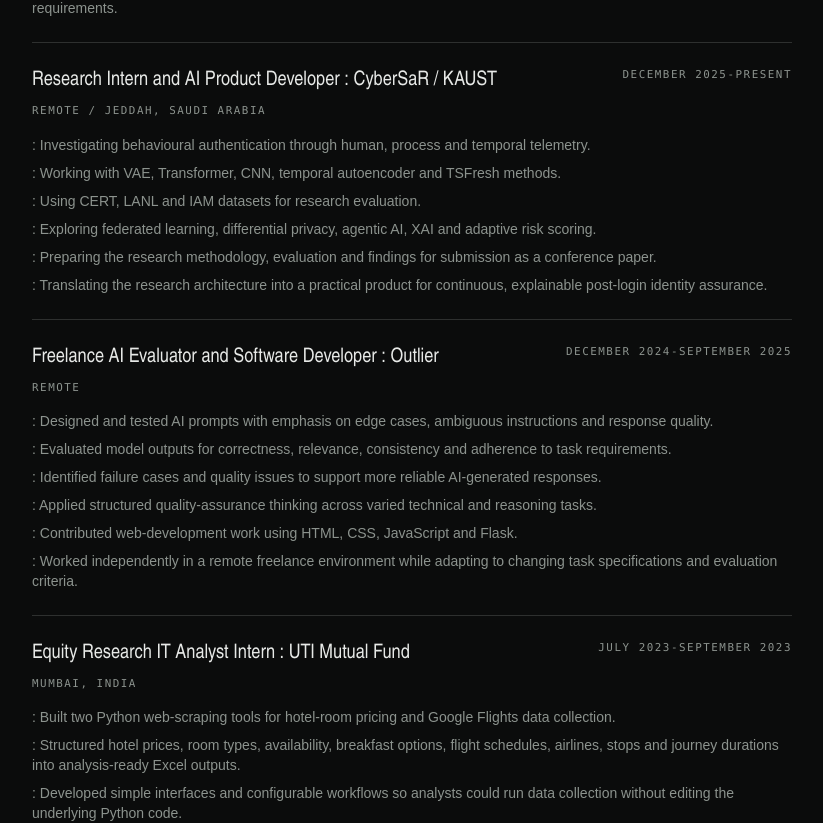
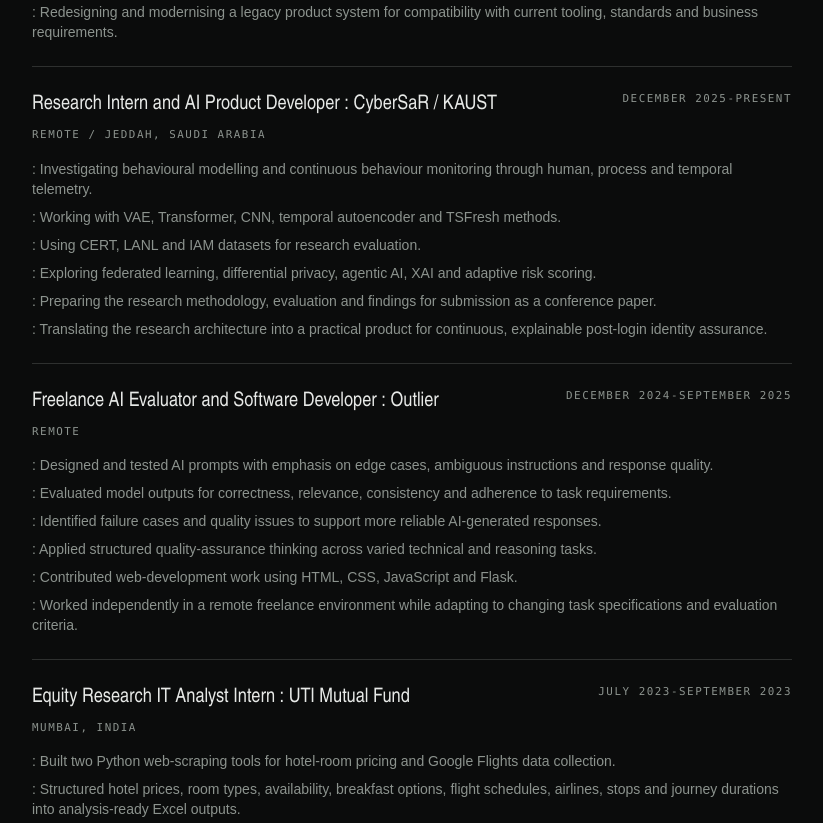
Before and after one commit to AyeshaRahman2002/portfolio, a Next.js app: page /cv in a window 1280 px wide. Shown: the part 1115-1938 px from the top of the page, without its empty margins (360-1183 px from the left). Built offline with nearby package versions, Linux system fonts and the light colour scheme; no server answers.

Commit message:
Unify all project case study pages

```diff
--- a/app/about/page.tsx
+++ b/app/about/page.tsx
@@ -15,7 +15,7 @@
 ] as const;
 
 const interests = [
-  ['01', 'AI in cybersecurity', 'Adaptive detection, behavioural identity and intelligent defence.'],
+  ['01', 'AI in cybersecurity', 'Behavioural modelling, continuous behaviour monitoring, adaptive detection and intelligent defence.'],
   ['02', 'Zero-trust privacy', 'Continuous verification with privacy-preserving learning.'],
   ['03', 'Agentic AI', 'Inspectable agents that plan, coordinate and act responsibly.'],
   ['04', 'AI in finance', 'Forecasting, risk intelligence and evidence-led decisions.'],
@@ -30,7 +30,7 @@
   const item = chapters[chapter];
   return <article className="page about-engineer">
     <header className="about-engineer__hero">
-      <div><p className="eyebrow">ABOUT / ENGINEER PROFILE</p><h1>Curiosity,<br/>made rigorous.</h1><p>I am Ayesha Rahman, an AI and machine learning engineer specialising in cybersecurity, trustworthy AI and privacy-aware systems.</p><div className="profile-facts"><span><b>02</b> AI DEGREES</span><span><b>81%</b> DISSERTATION</span><span><b>04</b> COUNTRIES</span><span><b>25+</b> BUILDS</span></div></div>
+      <div><p className="eyebrow">ABOUT / ENGINEER PROFILE</p><h1>Curiosity,<br/>made rigorous.</h1><p>I am Ayesha Rahman, an AI and machine learning engineer specialising in cybersecurity, behavioural modelling, continuous behaviour monitoring and privacy-aware systems.</p><div className="profile-facts"><span><b>02</b> AI DEGREES</span><span><b>81%</b> DISSERTATION</span><span><b>04</b> COUNTRIES</span><span><b>25+</b> BUILDS</span></div></div>
       <figure><Image src={SITE_CONFIG.portrait!} alt="Ayesha Rahman at her University of Leeds graduation" fill priority sizes="(max-width: 760px) 100vw, 42vw"/><span>AYESHA_RAHMAN.JPG / VERIFIED</span></figure>
     </header>
     <section className="about-console">
--- a/app/cv/page.tsx
+++ b/app/cv/page.tsx
@@ -7,7 +7,7 @@
   return (
     <article className="page max-w-5xl">
       <header className="section !pt-0 border-b border-[var(--border-strong)]"><p className="eyebrow">CURRICULUM VITAE</p><h1 className="section-title mt-8">{PERSONAL_INFO.name}</h1><p className="mt-5 font-mono text-xs">AI / MACHINE LEARNING ENGINEER · JEDDAH, SAUDI ARABIA</p>{hasPdf && <a href={withBasePath('/documents/Ayesha_Rahman_CV.pdf')} download className="text-link mt-8 inline-block">Download PDF ↧</a>}</header>
-      <CVSection title="PROFILE"><p>AI and machine learning engineer with an MEng in Computer Science with Artificial Intelligence, specialising in secure and scalable AI systems across cybersecurity, cloud infrastructure, fintech and data-driven applications. Experienced in production machine learning pipelines, privacy-preserving learning, federated learning, anomaly detection, secure APIs and cloud platforms. Current work spans CyberSaR / KAUST research and AI and software engineering at Palmate Technology.</p></CVSection>
+      <CVSection title="PROFILE"><p>AI and machine learning engineer with an MEng in Computer Science with Artificial Intelligence, specialising in secure and scalable AI systems across cybersecurity, cloud infrastructure, fintech and data-driven applications. Experienced in behavioural modelling, continuous behaviour monitoring, behavioural telemetry, production machine learning pipelines, privacy-preserving learning, federated learning, anomaly detection, secure APIs and cloud platforms. Current work spans CyberSaR / KAUST research and AI and software engineering at Palmate Technology.</p></CVSection>
       <CVSection title="EXPERIENCE">{EXPERIENCE.map(e=><div key={e.id} className="border-t border-[var(--border-subtle)] py-6"><div className="flex flex-wrap justify-between gap-2"><h3 className="text-xl">{e.role} : {e.organization}</h3><span className="eyebrow">{e.period}</span></div><p className="eyebrow mt-2">{e.location}</p><ul className="mt-4 space-y-2 text-sm text-[var(--text-muted)]">{e.focus.map(f=><li key={f}>: {f}</li>)}</ul></div>)}</CVSection>
       <CVSection title="EDUCATION">{EDUCATION.map(e=><div key={e.degree} className="border-t border-[var(--border-subtle)] py-6"><h3 className="text-xl">{e.degree}</h3><p className="mt-2 text-sm">{e.institution} · {e.period} · {e.grade}</p></div>)}</CVSection>
       <CVSection title="SELECTED PROJECTS">{FEATURED_ENGINEERING_PROJECTS.map(project=><div key={project.slug} className="border-t border-[var(--border-subtle)] py-5"><h3 className="text-lg">{project.title}</h3><p className="mt-2 text-sm text-[var(--text-muted)]">{project.purpose}</p></div>)}</CVSection>
--- a/app/work/[slug]/page.tsx
+++ b/app/work/[slug]/page.tsx
@@ -46,6 +46,7 @@
         summary={project.purpose}
         steps={steps}
         links={links.map(link => ({ ...link, href: withBasePath(link.href) }))}
+        active={project.id === 'zero-trust-ai'}
       />
     </article>
   );
--- a/components/EngineerCommandCenter.tsx
+++ b/components/EngineerCommandCenter.tsx
@@ -20,9 +20,9 @@
     key: 'security', label: 'Cybersecurity', command: 'inspect --discipline cybersec', code: 'SEC-02',
     title: 'Trust should continue after login.',
     description: 'My specialism connects AI with cybersecurity: behavioural identity, continuous authentication, adaptive risk and privacy-preserving learning.',
-    skills: ['Zero trust', 'Behavioural identity', 'Anomaly detection', 'Federated learning', 'Differential privacy'],
+    skills: ['Zero trust', 'Behavioural modelling', 'Behaviour monitoring', 'Behavioural identity', 'Anomaly detection', 'Federated learning', 'Differential privacy'],
     implementations: [
-      ['POST-LOGIN TRUST', 'Modelled behavioural, process and temporal telemetry so identity evidence can evolve throughout a session.'],
+      ['POST-LOGIN TRUST', 'Built behavioural models from human, process and temporal telemetry for continuous behaviour monitoring, so identity evidence can evolve throughout a session.'],
       ['PRIVACY LAYER', 'Investigated federated learning and differential privacy for learning across organisations without centralising raw data.'],
       ['AUDITABLE RISK', 'Combined anomaly evidence, adaptive scoring and explainability to support reviewable security decisions.'],
     ],
@@ -69,7 +69,7 @@
       <div className="command-center__main">
         <div className="terminal-kicker"><span>ayesha@portfolio:~$</span> ./introduce --professional</div>
         <h1>AI &amp; ML<br/>Engineer<span className="accent-dot">.</span></h1>
-        <p className="command-center__position">Specialising in <strong>AI for cybersecurity</strong>, trustworthy machine learning and privacy-aware intelligent systems.</p>
+        <p className="command-center__position">Specialising in <strong>AI for cybersecurity</strong>, behavioural modelling, continuous behaviour monitoring and privacy-aware intelligent systems.</p>
         <p className="interaction-hint"><span>INTERACTIVE</span> Select a discipline to inspect the profile</p>
         <div className="discipline-tabs" role="tablist" aria-label="Engineering disciplines">
           {profiles.map((item, index) => <button key={item.key} type="button" role="tab" aria-selected={active === index} onClick={() => setActive(index)} onKeyDown={event => { if (event.key === 'ArrowRight') setActive((active + 1) % profiles.length); if (event.key === 'ArrowLeft') setActive((active + profiles.length - 1) % profiles.length); }}><span>0{index + 1}</span>{item.label}<i aria-hidden="true" /></button>)}
--- a/components/EngineerIndex.tsx
+++ b/components/EngineerIndex.tsx
@@ -28,8 +28,8 @@
     <section className="project-switcher">
       <header><p className="eyebrow">02 / SELECTED SYSTEMS</p><span>{String(selected + 1).padStart(2,'0')} / {String(projects.length).padStart(2,'0')}</span></header>
       <div className="project-switcher__body">
-        <nav aria-label="Select a featured project">{projects.map((item,index) => <button key={item.id} type="button" aria-pressed={selected === index} onClick={() => setSelected(index)}><span>{item.number}</span><b>{item.title}</b></button>)}</nav>
-        <article key={project.id}>
+        <nav aria-label="Select a featured project">{projects.map((item,index) => <button key={item.id} type="button" aria-pressed={selected === index} data-active-research={item.id === 'zero-trust-ai' || undefined} onClick={() => setSelected(index)}><span>{item.number}</span><b>{item.title}</b></button>)}</nav>
+        <article key={project.id} className={project.id === 'zero-trust-ai' ? 'project-switcher__active-research' : undefined}>
           <div className="project-switcher__visual"><Image src={visual} alt="" fill sizes="(max-width: 760px) 100vw, 55vw" /></div>
           <div className="project-switcher__copy"><p className="eyebrow">{project.category}</p><h2>{project.title}</h2><p>{project.purpose}</p><div>{project.technologies.slice(0,5).map(item => <span key={item}>{item}</span>)}</div><Link href={`/work/${project.slug}`}>OPEN CASE STUDY <b>↗</b></Link></div>
         </article>
@@ -37,6 +37,6 @@
     </section>
 
     <section className="route-panel"><p className="eyebrow">03 / NAVIGATE</p><div>{routes.map(route => <Link href={route.href} key={route.key}><span>{route.command}</span><h3>{route.label}</h3><p>{route.note}</p><b>↗</b></Link>)}</div></section>
-    <section className="engineer-cta"><p>Interested in trustworthy AI, cybersecurity or production ML?</p><a href={`mailto:${SITE_CONFIG.email}`}>START A CONVERSATION ↗</a></section>
+    <section className="engineer-cta"><p>Interested in behavioural modelling, continuous behaviour monitoring, trustworthy AI or production ML?</p><a href={`mailto:${SITE_CONFIG.email}`}>START A CONVERSATION ↗</a></section>
   </div>;
 }
--- a/components/projects/ProjectTerminalDive.tsx
+++ b/components/projects/ProjectTerminalDive.tsx
@@ -21,6 +21,7 @@
   steps,
   links,
   backHref = '/archive',
+  active = false,
 }: {
   title: string;
   meta: string;
@@ -28,6 +29,7 @@
   steps: TerminalDiveStep[];
   links: TerminalDiveLink[];
   backHref?: string;
+  active?: boolean;
 }) {
   const [visible, setVisible] = useState(1);
   const [completed, setCompleted] = useState(0);
@@ -58,7 +60,7 @@
   };
 
   return (
-    <div className="project-terminal" aria-label={`${title} interactive project deep dive`}>
+    <div className={`project-terminal${active ? ' project-terminal--active' : ''}`} aria-label={`${title} interactive project deep dive`}>
       <div className="project-terminal__chrome">
         <span>PROJECT_SESSION.LOG</span>
         <span>{completed}/{steps.length} COMMANDS COMPLETE</span>
--- a/data/portfolioData.ts
+++ b/data/portfolioData.ts
@@ -30,7 +30,7 @@
   name: 'Ayesha Rahman',
   title: 'Ayesha Rahman | AI / ML Engineer & Artist',
   description:
-    'Ayesha Rahman is an AI / ML Engineer working across trustworthy AI, privacy-preserving machine learning and intelligent systems, and an Artist working in charcoal and acrylic.',
+    'Ayesha Rahman is an AI / ML Engineer working across behavioural modelling, continuous behaviour monitoring, trustworthy AI, privacy-preserving machine learning and intelligent systems, and an Artist working in charcoal and acrylic.',
   location: 'Jeddah, Saudi Arabia',
   email: 'ayesharahman7755@gmail.com',
   github: 'https://github.com/AyeshaRahman2002',
@@ -46,7 +46,7 @@
   taglineEngineerShort: 'AI / ML',
   taglineArtist: 'ARTIST',
   positioning:
-    'AI / ML Engineer focused on secure, interpretable and privacy-preserving intelligent systems.',
+    'AI / ML Engineer focused on behavioural modelling, continuous behaviour monitoring and secure, interpretable, privacy-preserving intelligent systems.',
   artPositioning:
     'Artist working in charcoal, acrylic, portraiture and realism.',
   location: SITE_CONFIG.location,
@@ -101,7 +101,7 @@
     summary:
       'Researching continuous post-authentication behavioural trust, preparing the work for conference-paper submission and developing it toward a practical AI security product.',
     focus: [
-      'Investigating behavioural authentication through human, process and temporal telemetry.',
+      'Investigating behavioural modelling and continuous behaviour monitoring through human, process and temporal telemetry.',
       'Working with VAE, Transformer, CNN, temporal autoencoder and TSFresh methods.',
       'Using CERT, LANL and IAM datasets for research evaluation.',
       'Exploring federated learning, differential privacy, agentic AI, XAI and adaptive risk scoring.',
@@ -236,15 +236,24 @@
   {
     id: 'zero-trust-ai', number: '01', title: 'CONTINUOUS RISK-ADAPTIVE IDENTITY', slug: 'zero-trust-ai-identity',
     year: '2025-Present', category: 'Research Project', purpose: 'Investigating what happens to identity trust after login.',
-    overview: 'AgenCAT is ongoing cybersecurity research into continuous post-login identity assurance. It treats authentication as an evolving trust decision, building behavioural profiles from user, process and temporal activity so compromised sessions, lateral movement and insider-risk patterns can be identified after a valid login.',
-    problem: 'Most identity controls concentrate on the login event. A stolen or hijacked session can therefore retain its original trust even when its timing, machine access and process behaviour drift sharply from the user’s established pattern. Published results can also look unrealistically strong when evaluated only against synthetic attack labels.',
-    approach: 'Build per-user behavioural baselines, combine temporal feature engineering with representation and anomaly models, and translate deviations into explainable risk evidence. The research evaluates real labelled enterprise attack data and explores federated learning and differential privacy so organisations can collaborate without centralising raw logs.',
-    implementation: ['Normalised authentication, machine-access, process and temporal signals into session-level evidence', 'Built personal profiles that adapt over time while retaining a general baseline for new users', 'Investigated VAE, Transformer, CNN, temporal autoencoder and TSFresh representations', 'Evaluated behaviour against CERT, LANL, IAM and verified attack-label datasets', 'Designed analyst-facing explanations for the behaviours contributing to each alert', 'Explored federated learning and differential privacy for cross-organisation deployment'],
-    methods: ['Behavioural authentication', 'Anomaly modelling', 'Federated learning', 'Differential privacy', 'Explainable AI'],
-    models: ['VAE', 'Transformer', 'CNN', 'Temporal autoencoder'], datasets: ['CERT', 'LANL', 'IAM datasets'],
-    technologies: ['Python', 'PyTorch', 'TSFresh'], architecture: trustPipeline,
-    limitations: ['Research is ongoing and results are not yet published.', 'No production-readiness or automatic enforcement claim is made.'],
-    futureWork: ['Complete conference-paper evaluation against real attack labels.', 'Advance the research towards a scalable, auditable security product with step-up authentication policies.'], featured: true, researchRelevant: true,
+    overview: 'AgenCAT (Agentic Continuous Adaptive Trust) is a Zero Trust research framework for post-login identity assurance. Instead of scoring trust only at login, it deploys local identity agents that maintain per-user digital twins, continuously re-evaluating session trust from login-context, authentication-path and process-level telemetry to catch compromised sessions, lateral movement and insider drift after a valid login.',
+    problem: 'Most identity controls concentrate on the login event, so a stolen session, service account or delegated agent keeps its original trust even as its timing, host access and process behaviour drift from the user\'s baseline. Reported results can also look unrealistically strong when tested only against synthetic labels rather than real red-team activity.',
+    approach: 'Map telemetry into progressively richer feature spaces, score events with an ensemble of anomaly and supervised models, and personalise detection per user with online digital twins blended against a global prior. Aggregate event scores into user-level trust trajectories and drive a policy engine, with federated learning and differential privacy for cross-organisation deployment. Evaluate against real red-team labels, not just synthetic ones.',
+    implementation: [
+      'Mapped telemetry into progressive 24D / 39D / 49D feature spaces capturing contextual, behavioural and process-level signal',
+      'Built per-user digital twins with Welford online statistics blended against a global prior, with cold-start warmup for new users',
+      'Scored events with an ensemble of autoencoder, Isolation Forest, LightGBM and logistic-regression detectors',
+      'Aggregated user-level trust trajectories with a temporal convolutional-attention autoencoder to cut analyst alert burden',
+      'Drove a policy engine (allow, step-up MFA, account review, session restriction, block) from k-consecutive high-risk escalation',
+      'Added federated learning (FedAvg), differential privacy (DP-SGD), explainable AI and tamper-evident audit logging',
+      'Demonstrated strong event- and user-level separability against real red-team labels, outperforming replicated baselines on false-positive rate',
+    ],
+    methods: ['Behavioural authentication', 'Anomaly detection ensemble', 'Digital twins', 'Federated learning', 'Differential privacy', 'Explainable AI'],
+    models: ['Autoencoder', 'Temporal autoencoder', 'Isolation Forest', 'LightGBM', 'Logistic regression'],
+    datasets: ['LANL Cyber1', 'RBA', 'CERT', 'DARPA OpTC'],
+    technologies: ['Python', 'PyTorch', 'LightGBM', 'TSFresh'], architecture: trustPipeline,
+    limitations: ['Conference-paper evaluation is in progress and results are not yet formally published.', 'Focus is the post-login interval; no full production enforcement system is claimed.'],
+    futureWork: ['Complete and publish the conference-paper evaluation.', 'Extend toward an auditable enforcement product with adaptive step-up policies.'], featured: true, researchRelevant: true,
     visuals: [{ type: 'image', src: '/projects/archive/trustworthy_ai_finance.jpg', alt: 'Visual overview for continuous adaptive trust research', caption: 'Continuous post-login identity assurance research overview.', aspect: 'landscape' }],
   },
   {
@@ -556,7 +565,7 @@
 
 export const SKILL_CATEGORIES: SkillCategory[] = [
   { category: 'AI / Machine Learning', items: ['PyTorch', 'TensorFlow', 'scikit-learn', 'Hugging Face', 'Deep Learning', 'Computer Vision', 'Time-Series Forecasting'] },
-  { category: 'Trust / Security', items: ['Zero Trust', 'IAM', 'Behavioural Authentication', 'Federated Learning', 'Differential Privacy', 'Explainable AI', 'Threat Modelling'] },
+  { category: 'Trust / Security', items: ['Zero Trust', 'IAM', 'Behavioural Modelling', 'Continuous Behaviour Monitoring', 'Behavioural Authentication', 'Federated Learning', 'Differential Privacy', 'Explainable AI', 'Threat Modelling'] },
   { category: 'Software / Systems', items: ['Python', 'C++', 'TypeScript', 'FastAPI', 'Flask', 'React', 'PostgreSQL'] },
   { category: 'Cloud / Infrastructure', items: ['AWS', 'Azure', 'GCP', 'Docker', 'Kubernetes', 'Terraform'] },
   { category: 'Edge / Robotics', items: ['ROS2', 'OpenCV', 'SLAM', 'LiDAR', 'Jetson'] },
@@ -590,7 +599,7 @@
   { category: 'ML / Data', items: ['PyTorch', 'TensorFlow / Keras', 'scikit-learn', 'Pandas', 'NumPy', 'Hugging Face Transformers', 'ONNX / TorchScript', 'OpenVINO / TF Lite', 'Quantization (INT8/FP16)', 'LoRA / QLoRA', 'NLP & Sentiment Analysis', 'Time-Series Forecasting', 'Feature Engineering', 'Matplotlib / Plotly', 'TSFresh', 'Walk-Forward Validation', 'Hyperparameter Tuning', 'BERTScore / ROUGE-L'] },
   { category: 'Models', items: ['ARIMA / SARIMA / ARIMAX / SARIMAX', 'VAR / ARDL', 'Random Forest', 'Decision Tree', 'Isolation Forest', 'MARS', 'XGBoost / LightGBM / CatBoost', 'RNN / GRU / LSTM', 'Transformer', 'CNN', 'GNN', 'N-HiTS / N-BEATSx / TiDE', 'TFT / TCN', 'MLP', 'AutoEncoder / VAE / VFAE', 'Temporal AutoEncoder', 'ResNet18', 'NeRF / Nerfstudio', 'BLIP / CLIP', 'MiniLM', 'FLAN-T5', 'PSO / MPA / LM-IMPA'] },
   { category: 'Privacy & Federated AI', items: ['Federated Learning (FedAvg / FedProx)', 'Differential Privacy (DP-SGD)', 'SHAP', 'LIME', 'Welford Online Statistics', 'Privacy-Preserving ML', 'Gradient Clipping & Noise Injection', 'GDPR in ML', 'Data Anonymisation / Pseudonymisation', 'Non-IID Federated Training'] },
-  { category: 'Security & IAM', items: ['Zero Trust Architecture', 'OAuth2 / SSO', 'RBAC / ABAC', 'Active Directory', 'JWT / Session Management', 'Behavioural Biometrics', 'Risk-Based Authentication', 'Anomaly Detection (IAM)', 'Device Fingerprinting', 'GeoIP / Impossible Travel', 'Adversarial Simulation / Fuzzing', 'SOC Integration', 'Threat Intelligence Enrichment', 'SQLCipher / Key Isolation', 'Audit Logging / NDJSON Export', 'OWASP Secure Development', 'Argon2id / Bcrypt', 'TLS / Certificate Pinning', 'Rate Limiting / Abuse Guards', 'CORS / Security Headers', 'Input Validation'] },
+  { category: 'Security & IAM', items: ['Zero Trust Architecture', 'OAuth2 / SSO', 'RBAC / ABAC', 'Active Directory', 'JWT / Session Management', 'Behavioural Modelling', 'Continuous Behaviour Monitoring', 'Behavioural Telemetry', 'Behavioural Biometrics', 'Risk-Based Authentication', 'Anomaly Detection (IAM)', 'Device Fingerprinting', 'GeoIP / Impossible Travel', 'Adversarial Simulation / Fuzzing', 'SOC Integration', 'Threat Intelligence Enrichment', 'SQLCipher / Key Isolation', 'Audit Logging / NDJSON Export', 'OWASP Secure Development', 'Argon2id / Bcrypt', 'TLS / Certificate Pinning', 'Rate Limiting / Abuse Guards', 'CORS / Security Headers', 'Input Validation'] },
   { category: 'Agentic AI', items: ['LangChain', 'FAISS Vector Store', 'RAG Pipelines (Dense + Hybrid)', 'Multi-Agent Frameworks', 'Tool Calling', 'Short-Term / Episodic Memory', 'Hallucination Guards', 'Agentic Reasoning Loops', 'Multimodal Retrieval (BLIP / CLIP)', 'Prompt Engineering & Evaluation'] },
   { category: 'Frameworks', items: ['Flask', 'FastAPI', 'React', 'Node.js / Express', 'Streamlit', 'Vite', 'SQLAlchemy', 'REST APIs', 'Web Scraping (Playwright / BS4 / Selenium)', 'Flutter', 'OpenGL / GLSL', 'Odoo ERP', 'n8n Workflow Automation'] },
   { category: 'Languages', items: ['Python', 'JavaScript / TypeScript', 'C / C++', 'Java', 'SQL', 'Bash', 'HTML / CSS', 'Prolog'] },
```
Also changed, not shown: app/globals.css (+7 -0 lines).
